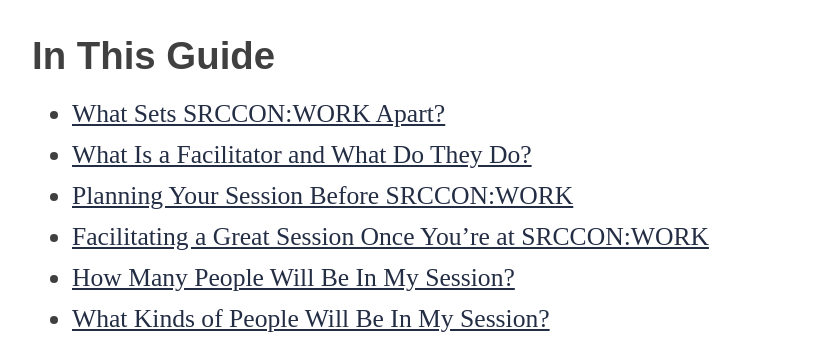
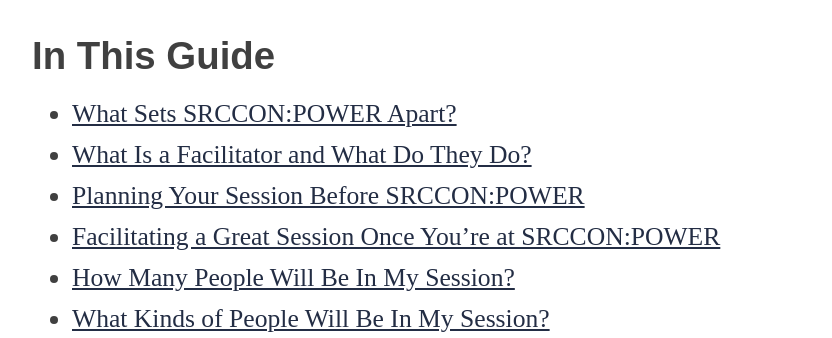
Before and after one commit to OpenNews/srccon-power, a Jekyll site: the page built from facilitator_guide.md, in a window 1280 px wide and 900 px high, scrolled down 706 px. Shown: the part 161-499 px from the top of the window, without its empty margins (208-1040 px from the left). Built offline with Jekyll 4.4.1, drawn with Linux system fonts in a browser that asks for light colours; our own code applies the rules of GitHub Pages for plain Markdown files.

```diff
--- a/facilitator_guide.md
+++ b/facilitator_guide.md
@@ -11,10 +11,10 @@
 Collaboration is at the core of [the SRCCON:POWER program](/program). Facilitators lead hands-on sessions that explore how power operates in journalism, and prepare us to push for change in our own newsrooms and communities.
 
 ## In This Guide
-* [What Sets SRCCON:WORK Apart?](#about-srccon)
+* [What Sets SRCCON:POWER Apart?](#about-srccon)
 * [What Is a Facilitator and What Do They Do?](#what-is-a-facilitator)
-* [Planning Your Session Before SRCCON:WORK](#planning)
-* [Facilitating a Great Session Once You're at SRCCON:WORK](#facilitating)
+* [Planning Your Session Before SRCCON:POWER](#planning)
+* [Facilitating a Great Session Once You're at SRCCON:POWER](#facilitating)
 * [How Many People Will Be In My Session?](#how-many-people)
 * [What Kinds of People Will Be In My Session?](#what-kinds-people)
 * [What Materials Will I Have?](#what-materials)
```
Also changed, not shown: logistics.md (+1 -2 lines).
